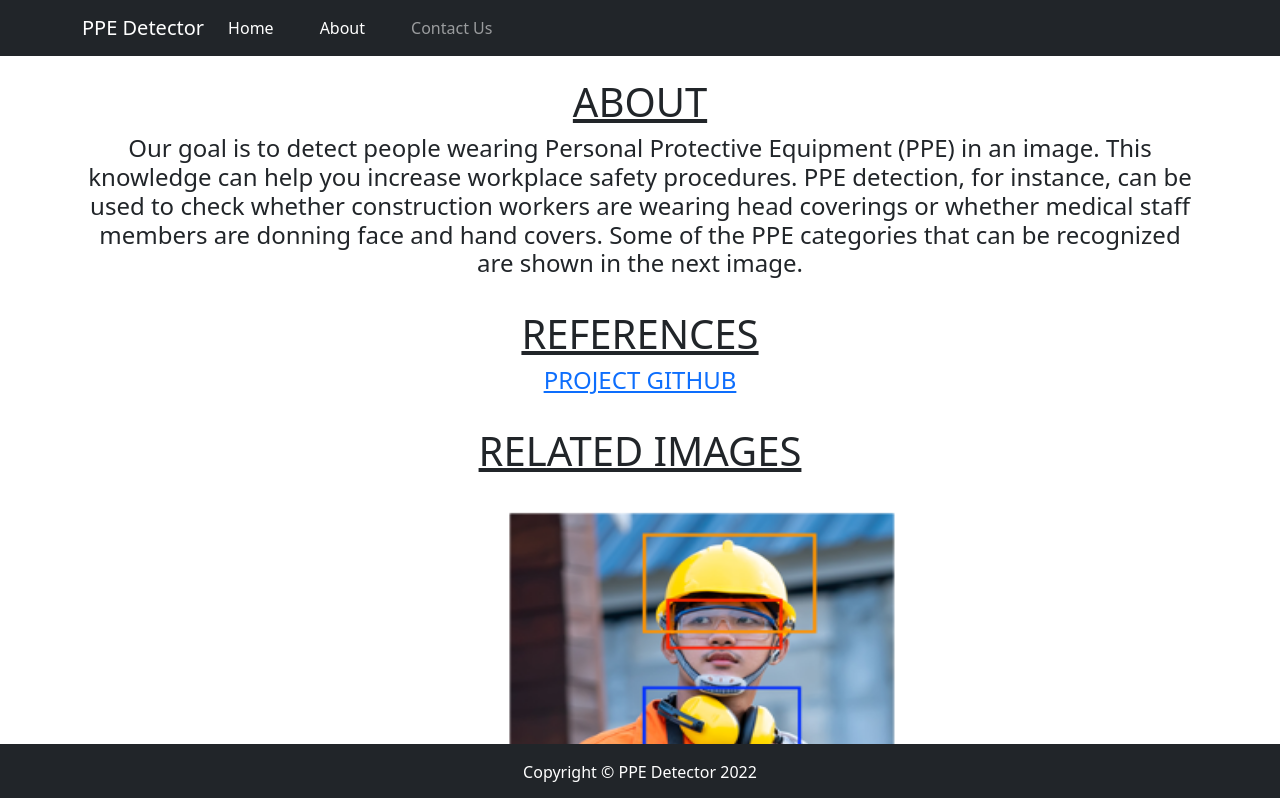
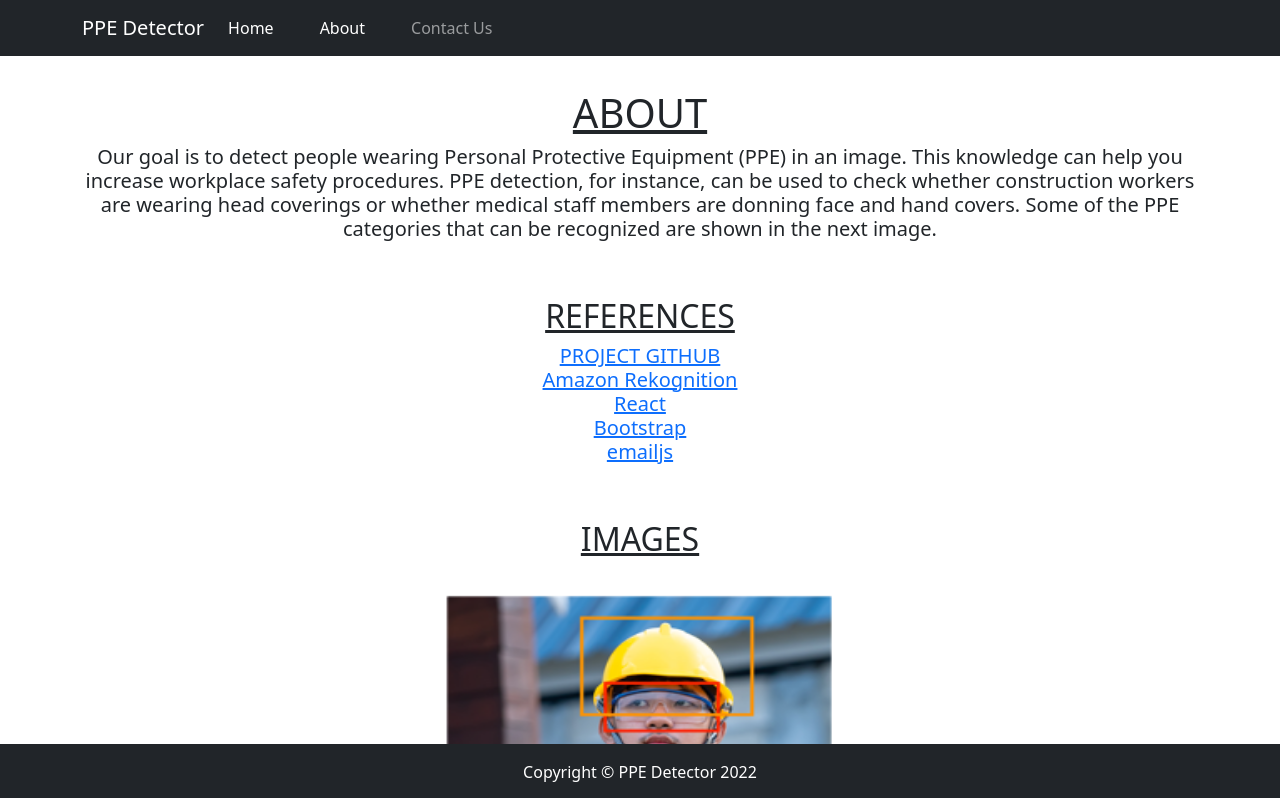
Before and after one commit to sauravpdx/ppe-detector-new, a React (Create React App) app: page /about in a window 1280 px wide. Shown: the top 798 px of the page. Built offline with nearby package versions, Linux system fonts and the light colour scheme.

Commit message:
Changes in contact page toast
Update-2

```diff
--- a/package.json
+++ b/package.json
@@ -15,6 +15,7 @@
     "react-native-email": "^2.1.0",
     "react-router-dom": "^6.4.3",
     "react-scripts": "5.0.1",
+    "react-toastify": "^9.1.1",
     "web-vitals": "^2.1.4"
   },
   "scripts": {
--- a/src/pages/About.js
+++ b/src/pages/About.js
@@ -10,37 +10,47 @@ import image5 from "./Images/image5.jpeg";
 function About(props) {
   return (
     <Container>
-      <div style={{ marginTop: "7%" }}>
-        {" "}
+      <div style={{ marginTop: "8%", marginBottom: "8%" }}>
         <Row className="mb-4 text-center">
           <h1 style={{ alignText: "center" }}>
             <u>ABOUT</u>
           </h1>
-          <h4>
-            {" "}
+          <h5 style={{ fontfamily: "Roboto" }}>
             Our goal is to detect people wearing Personal Protective Equipment
             (PPE) in an image. This knowledge can help you increase workplace
             safety procedures. PPE detection, for instance, can be used to check
             whether construction workers are wearing head coverings or whether
             medical staff members are donning face and hand covers. Some of the
             PPE categories that can be recognized are shown in the next image.
-          </h4>
+          </h5>
         </Row>
+        <br></br>
         <Row className="mb-4 text-center">
-          <h1 style={{ alignText: "center" }}>
+          <h2 style={{ alignText: "center" }}>
             <u>REFERENCES</u>
-          </h1>
-          <h4>
-            {" "}
+          </h2>
+          <h5>
             <a href="https://github.com/sauravpdx/ppe-detector-new">
               PROJECT GITHUB
             </a>
-          </h4>
+            <br></br>
+            <a href="https://docs.aws.amazon.com/rekognition/latest/dg/what-is.html">
+              Amazon Rekognition
+            </a>
+            <br></br>
+            <a href="https://www.geeksforgeeks.org/reactjs-tutorials/">React</a>
+            <br></br>
+            <a href="https://www.w3schools.com/bootstrap4/">Bootstrap</a>
+            <br></br>
+            <a href="https://dashboard.emailjs.com/admin">emailjs</a>
+            <br></br>
+          </h5>
         </Row>
+        <br></br>
         <Row className="mb-4 text-center">
-          <h1 style={{ alignText: "center" }}>
-            <u>RELATED IMAGES</u>
-          </h1>
+          <h2 style={{ alignText: "center" }}>
+            <u>IMAGES</u>
+          </h2>
         </Row>
         <Row>
           <Carousel>
--- a/src/pages/Contact.js
+++ b/src/pages/Contact.js
@@ -1,6 +1,8 @@
 import React from "react";
 import { Container, Row, Col } from "react-bootstrap";
 import emailjs from "emailjs-com";
+import { ToastContainer, toast } from "react-toastify";
+import "react-toastify/dist/ReactToastify.css";
 
 function Contact(props) {
   function sendEmail(e) {
@@ -18,6 +20,7 @@ function Contact(props) {
       .catch((err) => console.log(err));
   }
 
+  const notify = () => toast("Message Sent");
   return (
     <Container>
       <div style={{ marginTop: "7%" }}>
@@ -59,7 +62,9 @@ function Contact(props) {
                 boxSizing: "border-box",
               }}
             >
-              <h3 className="mb-3">Contact Us</h3>
+              <h3 className="mb-3" style={{ marginTop: "10px" }}>
+                Contact Us
+              </h3>
               <form onSubmit={sendEmail}>
                 <div className="mb-3">
                   <label className="form-label" htmlFor="name">
@@ -96,9 +101,15 @@ function Contact(props) {
                     required
                   />
                 </div>
-                <button className="btn btn-danger" type="submit">
+                <button
+                  className="btn btn-danger"
+                  type="submit"
+                  onClick={notify}
+                  style={{ marginBottom: "10px" }}
+                >
                   Submit
                 </button>
+                <ToastContainer />
               </form>
             </div>
           </Col>
```
Also changed, not shown: 1 other file (tests, documents, lock files or other folders).
